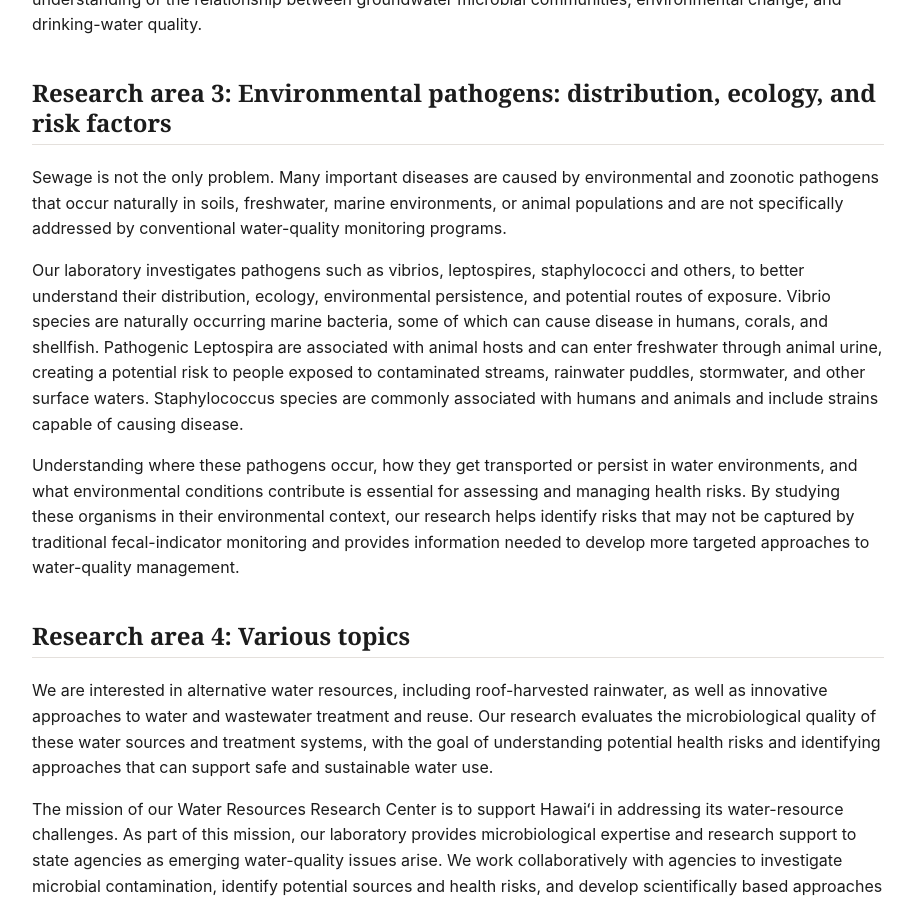
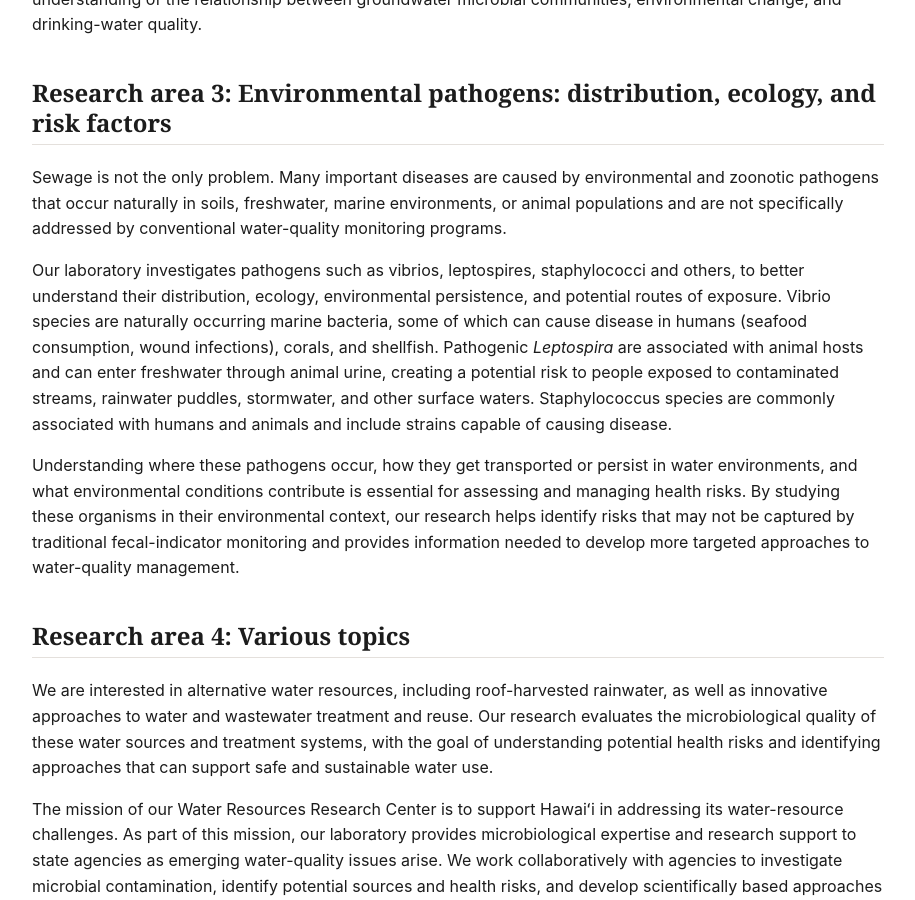
Before and after one commit to MarekKirs/marekkirs.github.io, a Jekyll site: the page built from research.md, in a window 1280 px wide and 900 px high, scrolled down 1865 px. Shown: the whole window, without its empty margins (182-1097 px from the left). Built offline with Jekyll 4.4.1, drawn with Linux system fonts in a browser that asks for light colours; some of the changed text lies outside the part shown.

Commit message:
Update research.md

```diff
--- a/research.md
+++ b/research.md
@@ -39,7 +39,7 @@ Our goal is to move beyond a narrow definition of microbial water quality and de
 
 Sewage is not the only problem. Many important diseases are caused by environmental and zoonotic pathogens that occur naturally in soils, freshwater, marine environments, or animal populations and are not specifically addressed by conventional water-quality monitoring programs.
 
-Our laboratory investigates pathogens such as vibrios, leptospires, staphylococci and others, to better understand their distribution, ecology, environmental persistence, and potential routes of exposure. Vibrio species are naturally occurring marine bacteria, some of which can cause disease in humans, corals, and shellfish. Pathogenic Leptospira are associated with animal hosts and can enter freshwater through animal urine, creating a potential risk to people exposed to contaminated streams, rainwater puddles, stormwater, and other surface waters. Staphylococcus species are commonly associated with humans and animals and include strains capable of causing disease.
+Our laboratory investigates pathogens such as vibrios, leptospires, staphylococci and others, to better understand their distribution, ecology, environmental persistence, and potential routes of exposure. Vibrio species are naturally occurring marine bacteria, some of which can cause disease in humans (seafood consumption, wound infections), corals, and shellfish. Pathogenic *Leptospira* are associated with animal hosts and can enter freshwater through animal urine, creating a potential risk to people exposed to contaminated streams, rainwater puddles, stormwater, and other surface waters. Staphylococcus species are commonly associated with humans and animals and include strains capable of causing disease.
 
 Understanding where these pathogens occur, how they get transported or persist in water environments, and what environmental conditions contribute is essential for assessing and managing health risks. By studying these organisms in their environmental context, our research helps identify risks that may not be captured by traditional fecal-indicator monitoring and provides information needed to develop more targeted approaches to water-quality management.
 
```
Also changed, not shown: other parts of research.md (+1 -1 lines).
